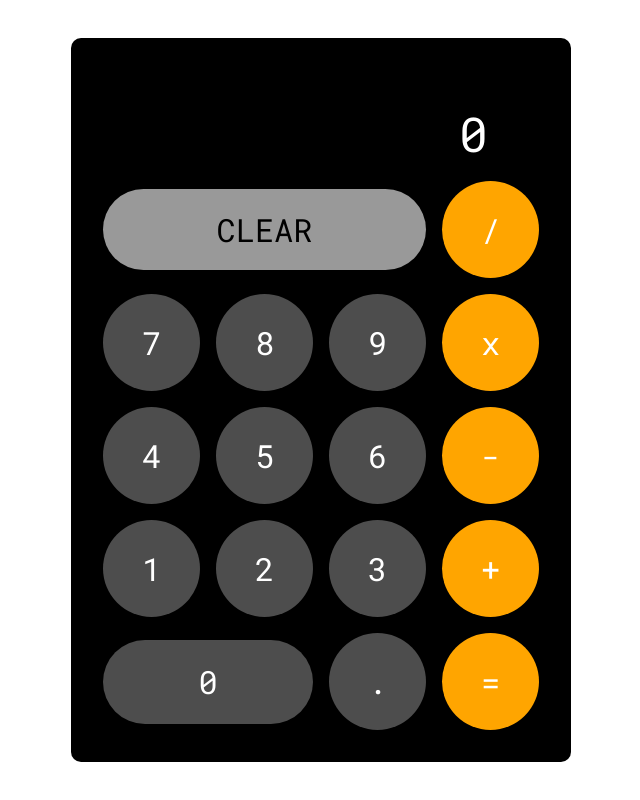
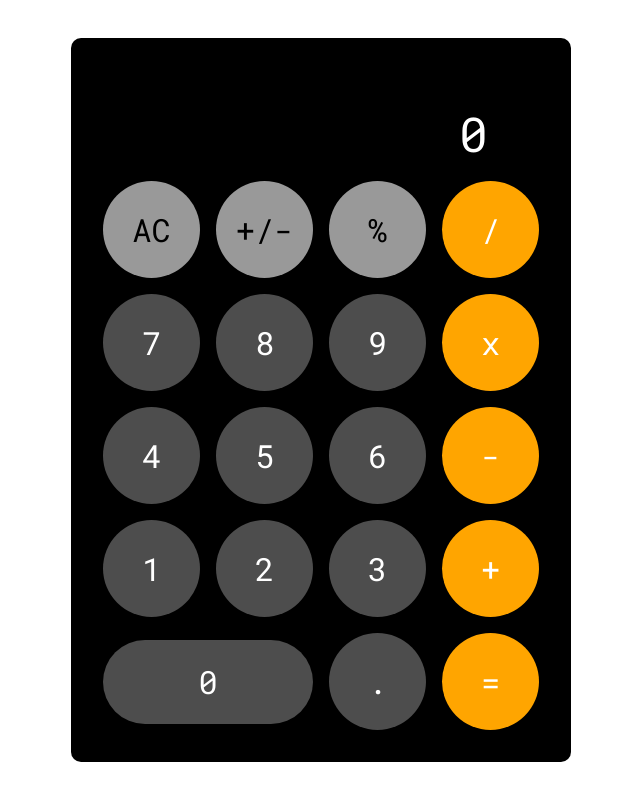
Before and after one commit to ColinMVan/Calculator, a plain HTML site: page index.html in a window 1280 px wide. Shown: the whole page, without its empty margins (319-959 px from the left). Drawn offline with Linux system fonts and the light colour scheme.

Commit message:
added the decimal component and also added the buttons for plusminus and percentage

```diff
--- a/index.html
+++ b/index.html
@@ -17,7 +17,9 @@
       <div id="resultsBar">
         <p id="results"></p>
       </div>
-      <button id="clear">CLEAR</button>
+      <button id="clear">AC</button>
+      <button id="plusminus">+/-</button>
+      <button id="percentage">%</button>
       <button class="orangeNum" id="divide">/</button>
       <button id="seven" class="num">7</button>
       <button id="eight" class="num">8</button>
@@ -32,7 +34,7 @@
       <button id="three" class="num">3</button>
       <button class="orangeNum" id="add">+</button>
       <button id="zero" class="num">0</button>
-      <button id="decimal">.</button>
+      <button id="decimal" class="num">.</button>
       <button id="equals">=</button>
     </div>
   </body>
--- a/script.js
+++ b/script.js
@@ -14,6 +14,9 @@ function displayResults(str) {
   //   if (results === "0") {
   //     results = "";
   //   }
+  if (results.includes(".") && str === ".") {
+    return;
+  }
   results += str;
   display.textContent = results;
 }
--- a/styles.scss
+++ b/styles.scss
@@ -45,10 +45,6 @@ body {
     }
   }
 
-  #divide {
-    align-self: end;
-  }
-
   .orangeNum {
     background-color: orange;
 
@@ -64,15 +60,17 @@ body {
   }
 
   #clear {
-    grid-column: span 3;
-    aspect-ratio: 4 / 1;
-    align-self: center;
     background-color: var(--lightGray);
     color: black;
 
     &:hover {
       background-color: hsl(0, 0%, 70%);
     }
+  }
+
+  #plusminus,
+  #percentage {
+    @extend #clear;
   }
 
   #resultsBar {
```
Also changed, not shown: styles.css, 1 other file.
